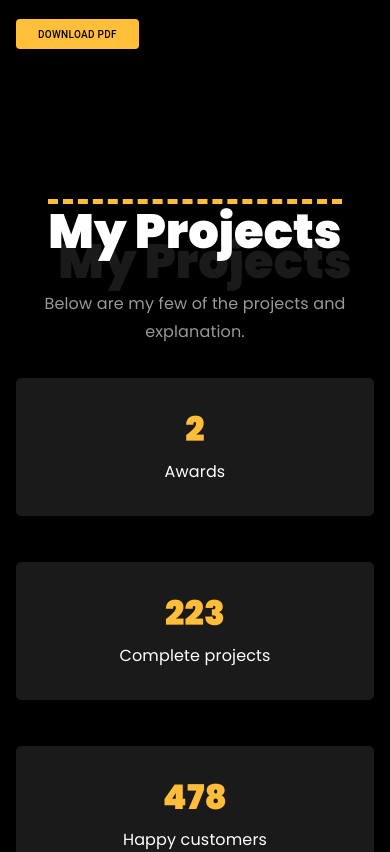
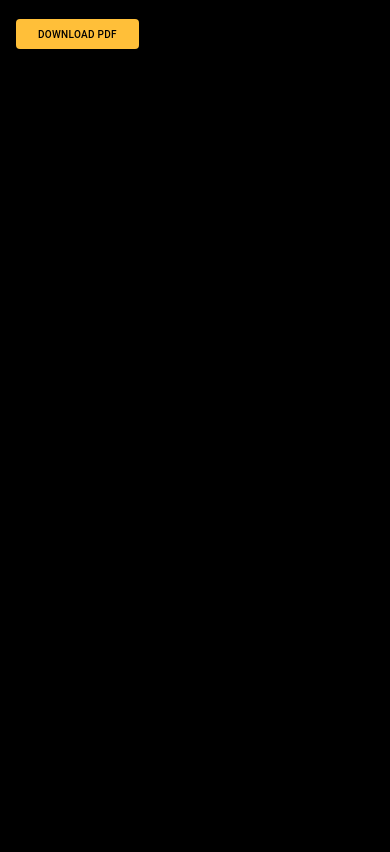
Before and after one commit to vimalkumar1997/nextjs-profile-reume, a Next.js app: page / in a window 390 px wide. Shown: the part 6360-7212 px from the top of the page. After the commit the page ends 6489 px from the top, so only its background shows below. Built offline with nearby package versions, Linux system fonts and the light colour scheme.

Commit message:
mobileresponse

```diff
--- a/src/pages/index.tsx
+++ b/src/pages/index.tsx
@@ -5,7 +5,7 @@ import BannerCarousel from "@/Components/BannerCarousel";
 import AboutusComponent from "@/Components/AboutusComponent";
 import ResumeComponent from "@/Components/ResumeComponent";
 import MySkillsComponent from "@/Components/MySkillsComponent";
-import ProjectsComponent from "@/Components/ProjectsComponent";
+// import ProjectsComponent from "@/Components/ProjectsComponent";
 export default function Home() {
 
   return (
@@ -24,7 +24,7 @@ export default function Home() {
         <AboutusComponent/>
         <ResumeComponent/>
         <MySkillsComponent/>
-        <ProjectsComponent/>
+        {/* <ProjectsComponent/> */}
       </div>
     </>
   );
--- a/src/pages/personal_profile/index.tsx
+++ b/src/pages/personal_profile/index.tsx
@@ -5,7 +5,7 @@ import BannerCarousel from "@/Components/BannerCarousel";
 import AboutusComponent from "@/Components/AboutusComponent";
 import ResumeComponent from "@/Components/ResumeComponent";
 import MySkillsComponent from "@/Components/MySkillsComponent";
-import ProjectsComponent from "@/Components/ProjectsComponent";
+// import ProjectsComponent from "@/Components/ProjectsComponent";
 export default function Home() {
 
   return (
```
